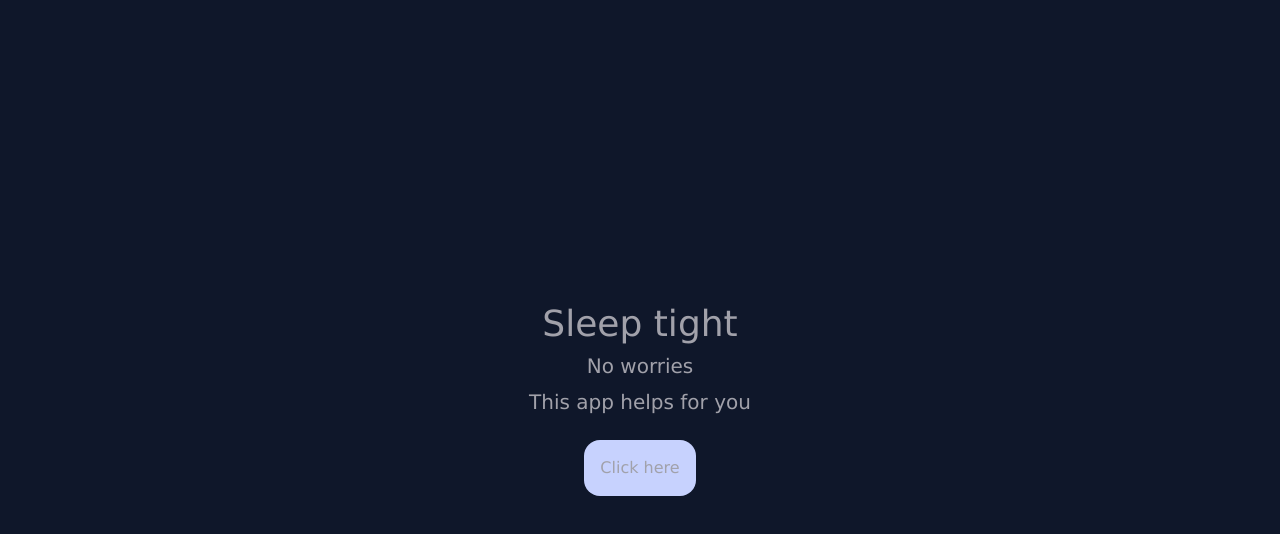
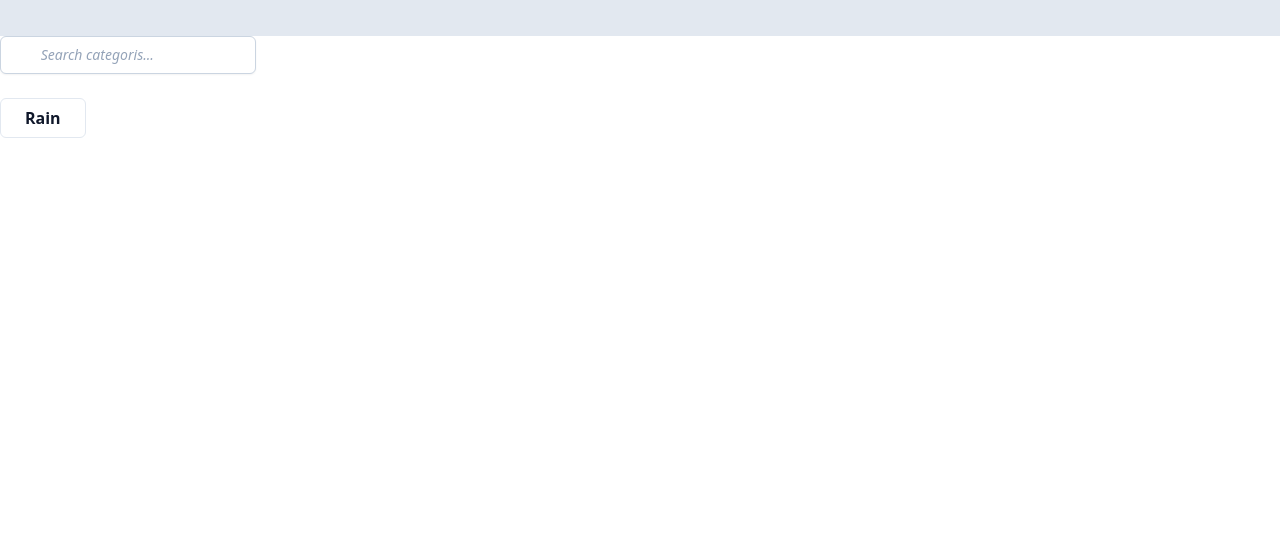
Before and after one commit to Hikari7/SleepHelper_ReactApp, a React (Create React App) app: page / in a window 1280 px wide. Shown: the top 534 px of the page. Built offline with nearby package versions, Linux system fonts and the light colour scheme.

Commit message:
recovered bug

```diff
--- a/src/App.js
+++ b/src/App.js
@@ -1,12 +1,11 @@
 import "./App.css";
-import Home from "./components/Home";
 import VideosMain from "./components/Videos/VideosMain";
 
 function App() {
   return (
     <div className="App">
-      <Home />
-      {/* <VideosMain /> */}
+      {/* <Home/> */}
+      <VideosMain />
     </div>
   );
 }
--- a/src/components/Videos/VideoItem.js
+++ b/src/components/Videos/VideoItem.js
@@ -14,12 +14,9 @@ function VideoItem({ videoItem }) {
   return (
     <div>
       {title}
-      {/* <img src={thumbnail} /> */}
-
       <iframe
         src={videoSrc}
         allow="accelerometer; autoplay; clipboard-write; encrypted-media; gyroscope; picture-in-picture"
-        allowfullscreen
       />
     </div>
   );
--- a/src/components/Videos/VideosMain.js
+++ b/src/components/Videos/VideosMain.js
@@ -13,9 +13,9 @@ function VideosMain() {
     <>
       <div className="">
         <Header />
-        <Video video={video}/>
+        <Video video={video} />
         <Search />
-        <Categories setVideo={setVideo}  />
+        <Categories setVideo={setVideo} />
       </div>
     </>
   );
```
